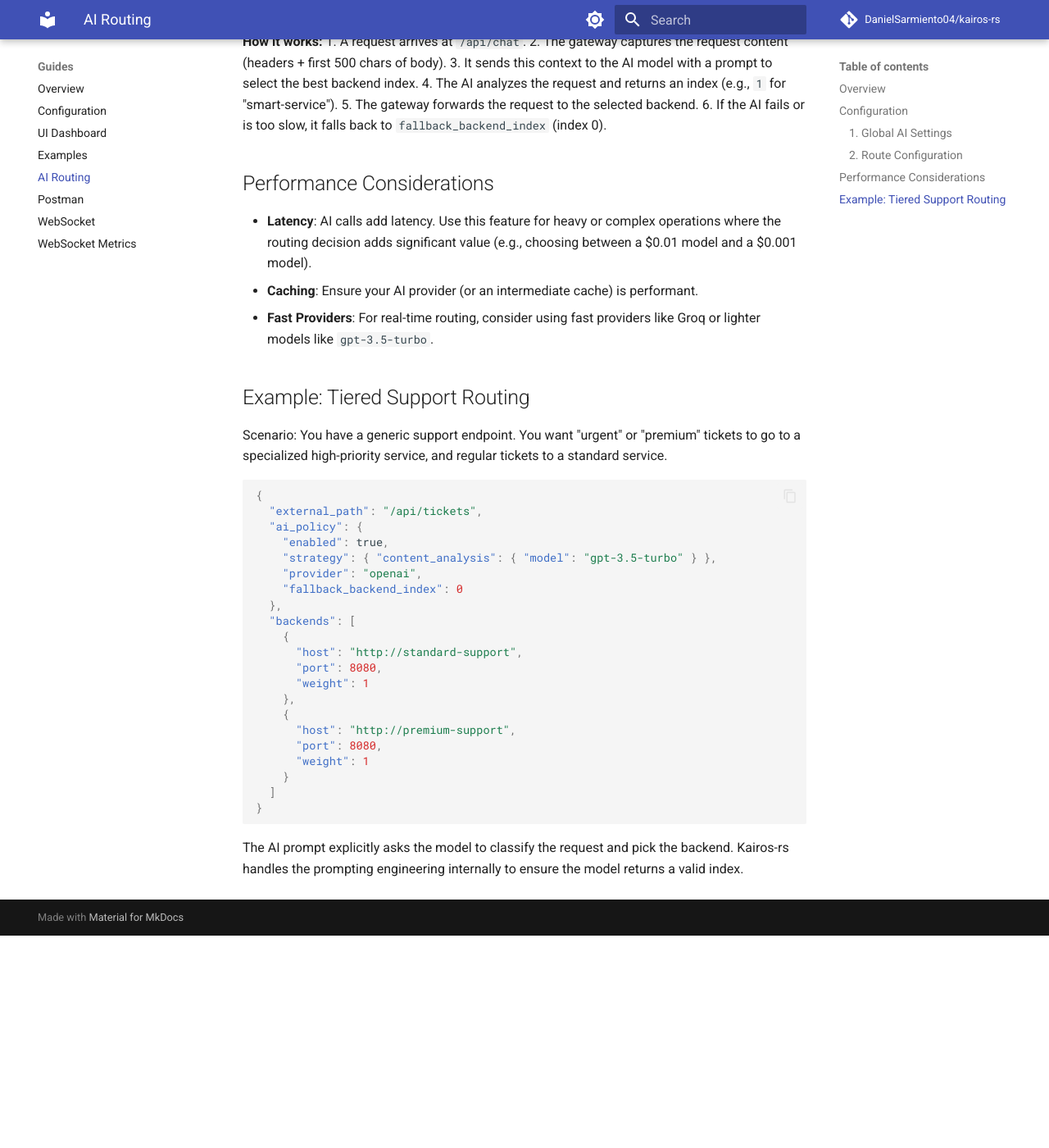
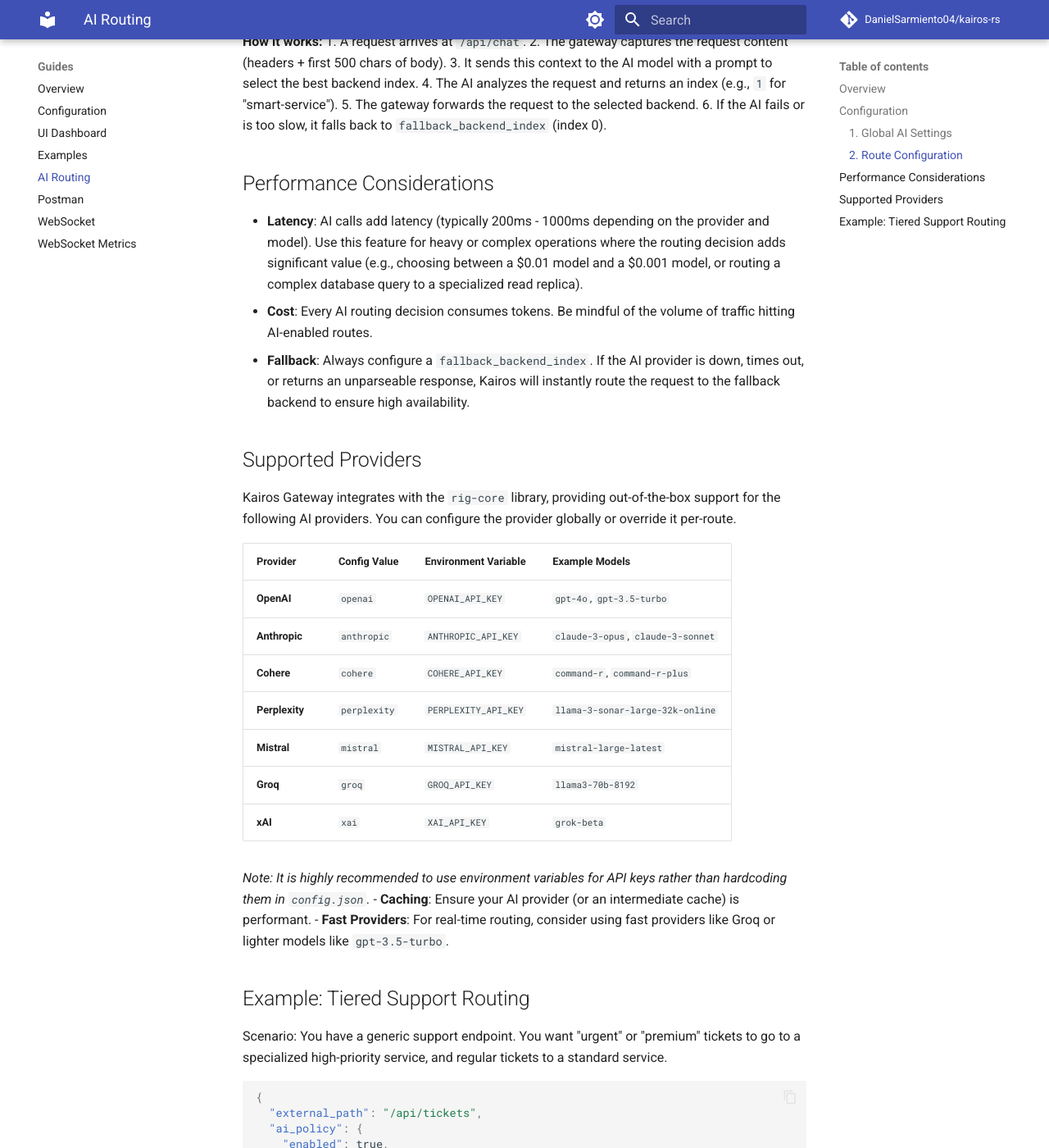
Before and after one commit to DanielSarmiento04/kairos-rs, an MkDocs documentation site: the page built from docs/src/AI_ROUTING_GUIDE.md, in a window 1280 px wide and 1400 px high, scrolled down 1891 px. Shown: the whole window at 82% size. Built offline with MkDocs 1.6.1 and Material for MkDocs 9.7.7, drawn with Linux system fonts in a browser that asks for light colours; comment, search, counter and statistics services are not loaded; before the commit the page ends 3032 px from its top, so only the background shows below that.

Commit message:
fix: update documentation for AI routing, Postman testing, and WebSocket metrics guides

```diff
--- a/docs/src/AI_ROUTING_GUIDE.md
+++ b/docs/src/AI_ROUTING_GUIDE.md
@@ -97,7 +97,25 @@
 
 ## Performance Considerations
 
-- **Latency**: AI calls add latency. Use this feature for heavy or complex operations where the routing decision adds significant value (e.g., choosing between a $0.01 model and a $0.001 model).
+- **Latency**: AI calls add latency (typically 200ms - 1000ms depending on the provider and model). Use this feature for heavy or complex operations where the routing decision adds significant value (e.g., choosing between a $0.01 model and a $0.001 model, or routing a complex database query to a specialized read replica).
+- **Cost**: Every AI routing decision consumes tokens. Be mindful of the volume of traffic hitting AI-enabled routes.
+- **Fallback**: Always configure a `fallback_backend_index`. If the AI provider is down, times out, or returns an unparseable response, Kairos will instantly route the request to the fallback backend to ensure high availability.
+
+## Supported Providers
+
+Kairos Gateway integrates with the `rig-core` library, providing out-of-the-box support for the following AI providers. You can configure the provider globally or override it per-route.
+
+| Provider | Config Value | Environment Variable | Example Models |
+| :--- | :--- | :--- | :--- |
+| **OpenAI** | `openai` | `OPENAI_API_KEY` | `gpt-4o`, `gpt-3.5-turbo` |
+| **Anthropic** | `anthropic` | `ANTHROPIC_API_KEY` | `claude-3-opus`, `claude-3-sonnet` |
+| **Cohere** | `cohere` | `COHERE_API_KEY` | `command-r`, `command-r-plus` |
+| **Perplexity** | `perplexity` | `PERPLEXITY_API_KEY` | `llama-3-sonar-large-32k-online` |
+| **Mistral** | `mistral` | `MISTRAL_API_KEY` | `mistral-large-latest` |
+| **Groq** | `groq` | `GROQ_API_KEY` | `llama3-70b-8192` |
+| **xAI** | `xai` | `XAI_API_KEY` | `grok-beta` |
+
+*Note: It is highly recommended to use environment variables for API keys rather than hardcoding them in `config.json`.*
 - **Caching**: Ensure your AI provider (or an intermediate cache) is performant.
 - **Fast Providers**: For real-time routing, consider using fast providers like Groq or lighter models like `gpt-3.5-turbo`.
 
```
Also changed, not shown: docs/src/POSTMAN_GUIDE.md (+6 -6 lines), docs/src/WEBSOCKET_METRICS_GUIDE.md (+1 -1 lines).
